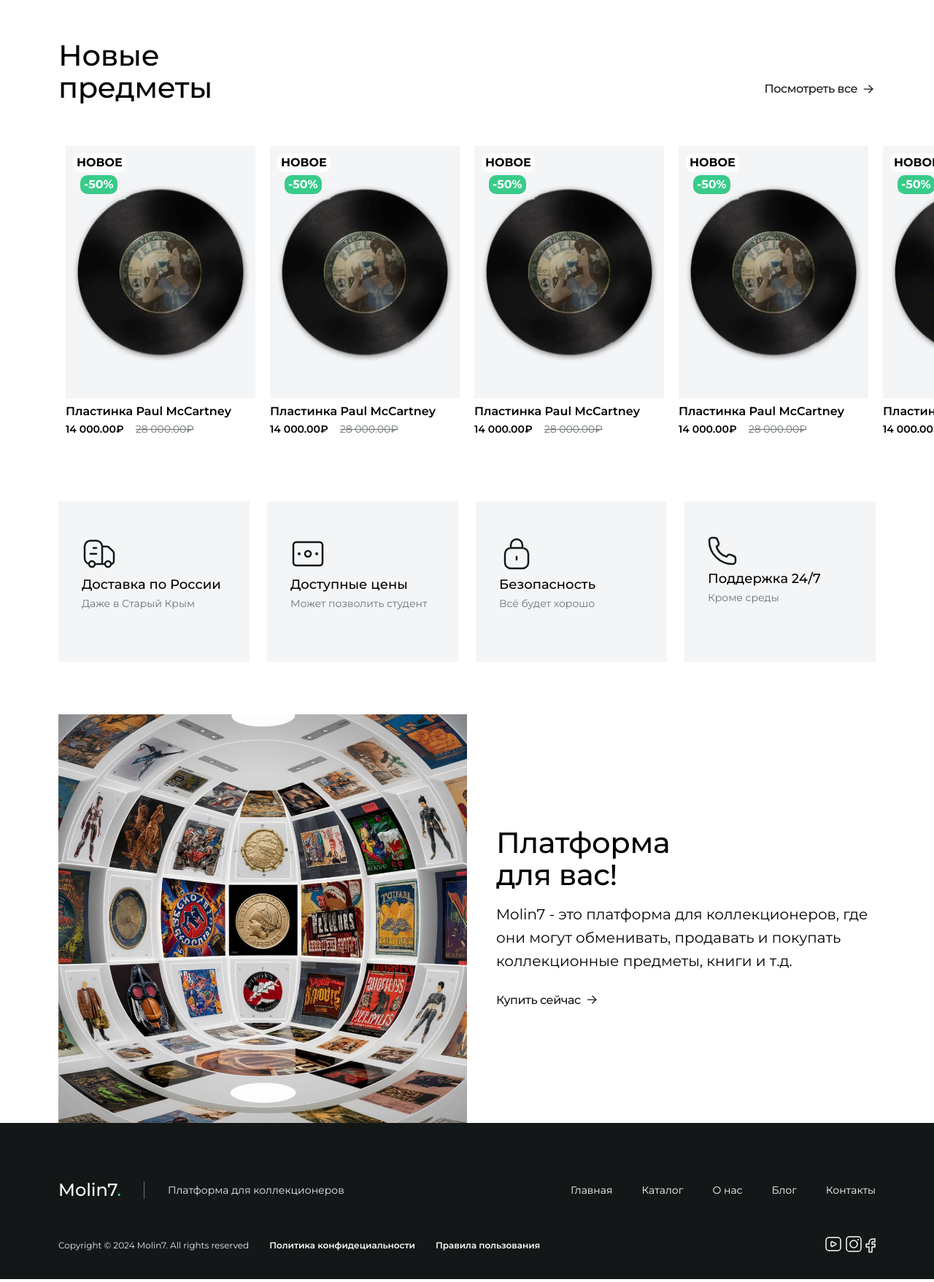
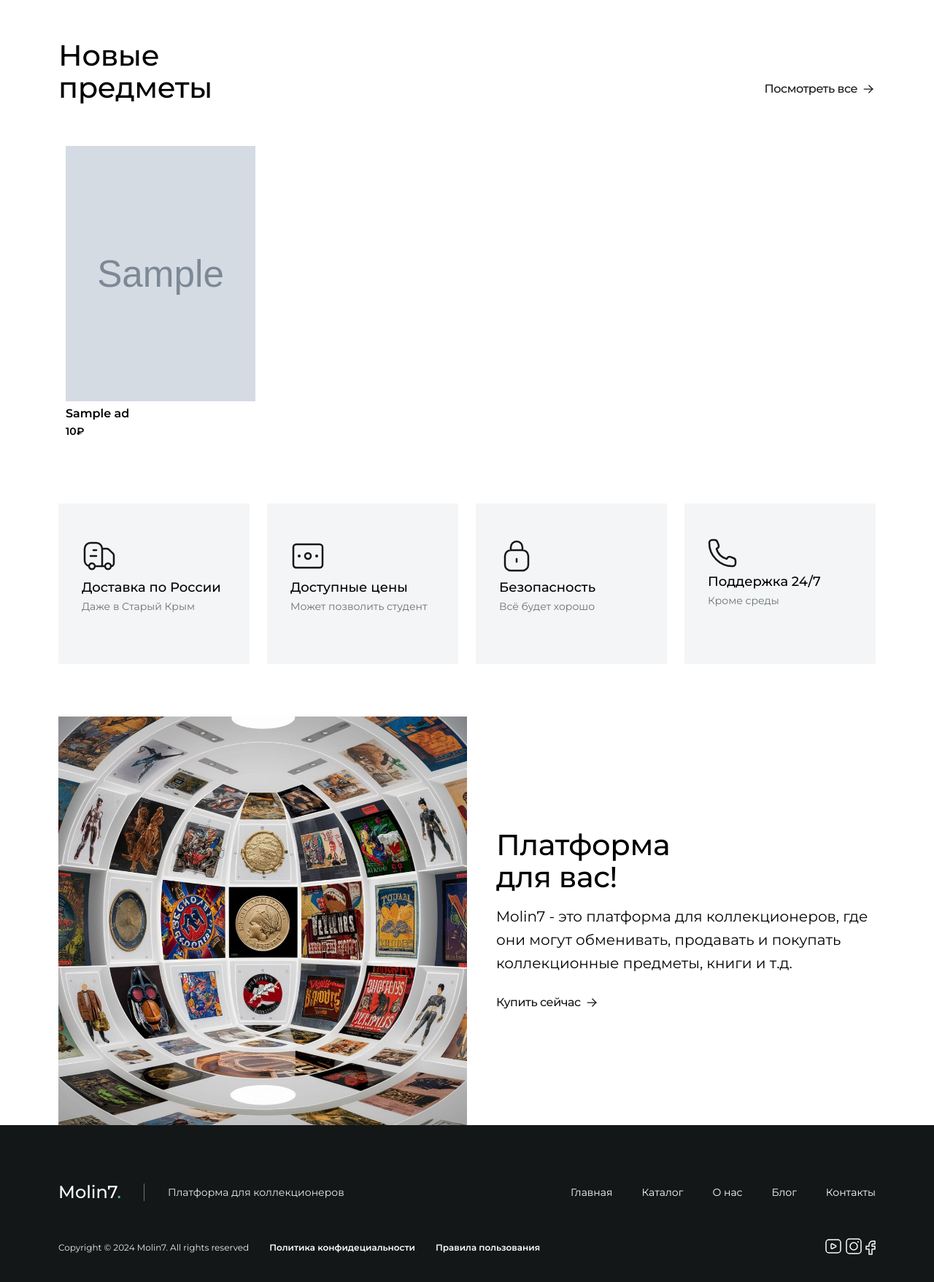
Before and after one commit to SuperProCoolName/PP_dj, a Django app: page / in a window 1280 px wide. Shown: the part 1670-3427 px from the top of the page at 73% size. Run offline with Django 5.2, Linux system fonts and the light colour scheme; tables that the repository leaves empty hold one stand-in row (values such as "Sample post"); grey boxes marked "Sample" are stand-in pictures.

Commit message:
Убрано поле category в Ad и добавлено поле created_ad. В home.html слайдер отображает настоящие объявления

```diff
--- a/PP/urls.py
+++ b/PP/urls.py
@@ -16,14 +16,14 @@ Including another URLconf
 """
 from django.contrib import admin
 from django.urls import path, include
-from django.views.generic.base import TemplateView
+from search.views import HomeView
 from django.conf import settings
 from django.conf.urls.static import static
 from django.contrib.auth.decorators import login_required
 
 
 urlpatterns = [
-    path('', TemplateView.as_view(template_name="home.html"), name='home'),
+    path('', HomeView.as_view(), name='home'),
     path('search/', include('search.urls')),
     path('accounts/', include('accounts.urls')),
     path("accounts/", include("django.contrib.auth.urls")),
--- a/search/models.py
+++ b/search/models.py
@@ -1,6 +1,6 @@
 from django.db import models
+from django.utils import timezone
 from django.core.validators import MinValueValidator, MaxValueValidator
-from django.conf import settings
 
 
 # Create your models here.
@@ -13,8 +13,8 @@ class Ad(models.Model):
         validators=[MinValueValidator(0), MaxValueValidator(100000000)])
     image = models.ImageField(upload_to='ad/%Y/%m/%d/',
                               default='default_image.jpg')
-    category = models.CharField(max_length=100, blank=True, null=True)
     user = models.ForeignKey('auth.User', on_delete=models.CASCADE)
+    created_at = models.DateTimeField(default=timezone.now)
 
     def __str__(self):
         return self.title
--- a/search/templates/search/detail.html
+++ b/search/templates/search/detail.html
@@ -25,7 +25,8 @@
 					<h4 class="item-info__title">{{ ad.title }}</h4>
 					<a class="item-info__favorite" href="#">Добавить в избранное</a>
 					<div class="item-info__img">
-						<img class="item-info__img" src="{{ ad.image.url }}" alt="{{ ad.title }}" style="width: 400px" /> {% comment %}
+						<img class="item-info__img" src="{{ ad.image.url }}" alt="{{ ad.title }}" style="width: 400px" />
+						{% comment %}
 						<div class="item-info__additional">
 							<img src="{% static '/templates/public/img/item-img__small.png' %}" alt="#" />
 							<img src="{% static '/templates/public/img/item-img__small.png' %}" alt="#" />
@@ -50,6 +51,7 @@
 				</div>
 			</div>
 			<div class="itempage-description">
+				<h1>{{ ad.created_at }}</h1>
 				<p class="description__title">Описание</p>
 				<p class="description__text">{{ ad.description }}</p>
 				<p class="description__title">Характеристики</p>
--- a/search/templates/search/index.html
+++ b/search/templates/search/index.html
@@ -78,6 +78,7 @@
 							<img class="new__img" src="{{ ad.image.url }}" alt="#"
 								 style="width: 300px; height: 200px; object-fit: cover;" />
 							<h4 class="new-slide__title catalog-slide__title">{{ ad.title }}</h4>
+							{% comment %} <p>{{ ad.description|truncatechars:100 }}</p> {% endcomment %}
 							<span class="new__price">{{ ad.price }}₽</span>
 				</a>
 			</div>
--- a/search/views.py
+++ b/search/views.py
@@ -8,6 +8,17 @@ from .forms import CreationForm
 from django.contrib.auth.mixins import LoginRequiredMixin, UserPassesTestMixin
 
 # Create your views here.
+
+
+class HomeView(generic.TemplateView):
+    template_name = 'home.html'
+
+    def get_context_data(self, **kwargs):
+        context = super().get_context_data(**kwargs)
+        # Получаем 5 последних объявлений
+        latest_ads = Ad.objects.order_by('-created_at')[:10]
+        context['latest_ads'] = latest_ads
+        return context
 
 
 class IndexView(generic.ListView):
--- a/templates/home.html
+++ b/templates/home.html
@@ -44,75 +44,20 @@
 					Новые <br />
 					предметы
 				</h2>
-				<a class="new__link" href="#">Посмотреть все</a>
+				<a class="new__link" href="{% url 'search:index' %}">Посмотреть все</a>
 			</div>
 			<div class="new__slider">
 				<div class="swiper new-slider">
 					<div class="swiper-wrapper">
+						{% for ad in latest_ads %}
 						<div class="swiper-slide new-slide">
-							<p class="new__text">НОВОЕ</p>
-							<p class="new__percent">-50%</p>
-							<img class="new__img" src="{% static '/templates/public/img/new.png' %}" alt="#" />
-							<h4 class="new-slide__title">Пластинка Paul McCartney</h4>
-							<span class="new__price">14 000.00₽</span>
-							<span class="new__price old">28 000.00₽</span>
+							<a href="{% url 'search:detail' ad.pk %}">
+								<img class="new__img" src="{{ ad.image.url }}" alt="{{ ad.title }}" style="width: 260px; height: 350px; object-fit: cover" />
+								<h4 class="new-slide__title">{{ ad.title }}</h4>
+								<span class="new__price">{{ ad.price }}₽</span>
+							</a>
 						</div>
-						<div class="swiper-slide new-slide">
-							<p class="new__text">НОВОЕ</p>
-							<p class="new__percent">-50%</p>
-							<img class="new__img" src="{% static '/templates/public/img/new.png' %}" alt="#" />
-							<h4 class="new-slide__title">Пластинка Paul McCartney</h4>
-							<span class="new__price">14 000.00₽</span>
-							<span class="new__price old">28 000.00₽</span>
-						</div>
-						<div class="swiper-slide new-slide">
-							<p class="new__text">НОВОЕ</p>
-							<p class="new__percent">-50%</p>
-							<img class="new__img" src="{% static '/templates/public/img/new.png' %}" alt="#" />
-							<h4 class="new-slide__title">Пластинка Paul McCartney</h4>
-							<span class="new__price">14 000.00₽</span>
-							<span class="new__price old">28 000.00₽</span>
-						</div>
-						<div class="swiper-slide new-slide">
-							<p class="new__text">НОВОЕ</p>
-							<p class="new__percent">-50%</p>
-							<img class="new__img" src="{% static '/templates/public/img/new.png' %}" alt="#" />
-							<h4 class="new-slide__title">Пластинка Paul McCartney</h4>
-							<span class="new__price">14 000.00₽</span>
-							<span class="new__price old">28 000.00₽</span>
-						</div>
-						<div class="swiper-slide new-slide">
-							<p class="new__text">НОВОЕ</p>
-							<p class="new__percent">-50%</p>
-							<img class="new__img" src="{% static '/templates/public/img/new.png' %}" alt="#" />
-							<h4 class="new-slide__title">Пластинка Paul McCartney</h4>
-							<span class="new__price">14 000.00₽</span>
-							<span class="new__price old">28 000.00₽</span>
-						</div>
-						<div class="swiper-slide new-slide">
-							<p class="new__text">НОВОЕ</p>
-							<p class="new__percent">-50%</p>
-							<img class="new__img" src="{% static '/templates/public/img/new.png' %}" alt="#" />
-							<h4 class="new-slide__title">Пластинка Paul McCartney</h4>
-							<span class="new__price">14 000.00₽</span>
-							<span class="new__price old">28 000.00₽</span>
-						</div>
-						<div class="swiper-slide new-slide">
-							<p class="new__text">НОВОЕ</p>
-							<p class="new__percent">-50%</p>
-							<img class="new__img" src="{% static '/templates/public/img/new.png' %}" alt="#" />
-							<h4 class="new-slide__title">Пластинка Paul McCartney</h4>
-							<span class="new__price">14 000.00₽</span>
-							<span class="new__price old">28 000.00₽</span>
-						</div>
-						<div class="swiper-slide new-slide">
-							<p class="new__text">НОВОЕ</p>
-							<p class="new__percent">-50%</p>
-							<img class="new__img" src="{% static '/templates/public/img/new.png' %}" alt="#" />
-							<h4 class="new-slide__title">Пластинка Paul McCartney</h4>
-							<span class="new__price">14 000.00₽</span>
-							<span class="new__price old">28 000.00₽</span>
-						</div>
+						{% endfor %}
 					</div>
 				</div>
 			</div>
```
Also changed, not shown: search/admin.py (+7 -1 lines), media/default_image.jpg (renamed from media/ad/default_image.jpg), search/migrations/0006_ad_created_at.py (added), search/migrations/0007_remove_ad_category.py (added).
